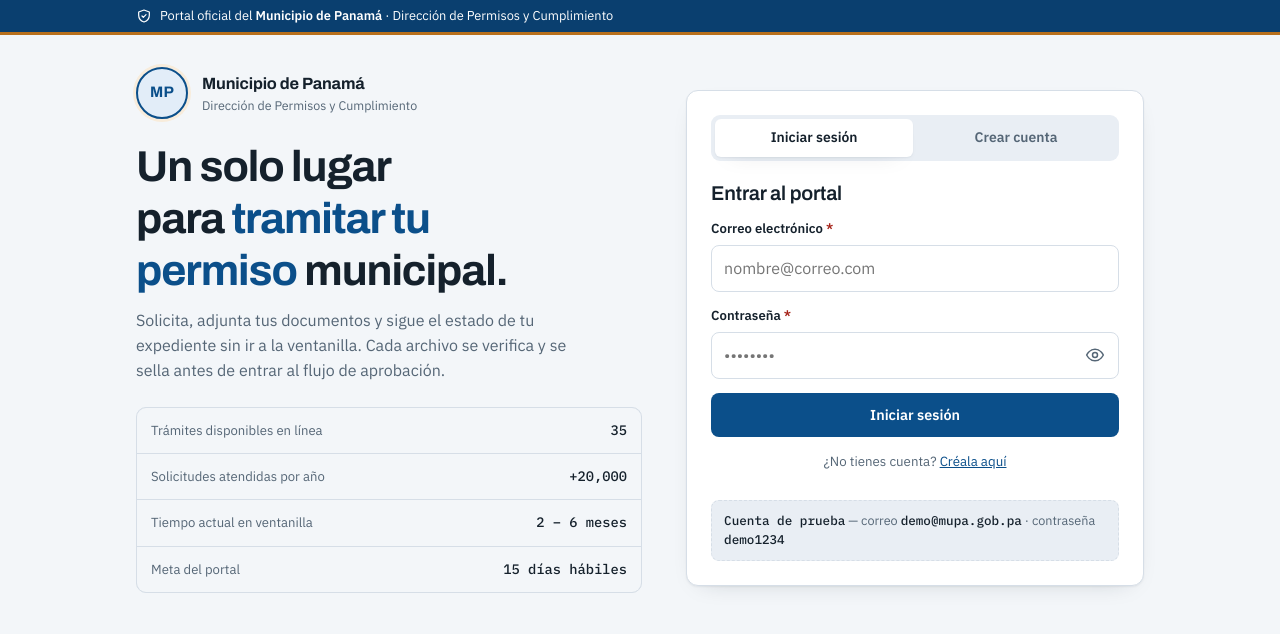
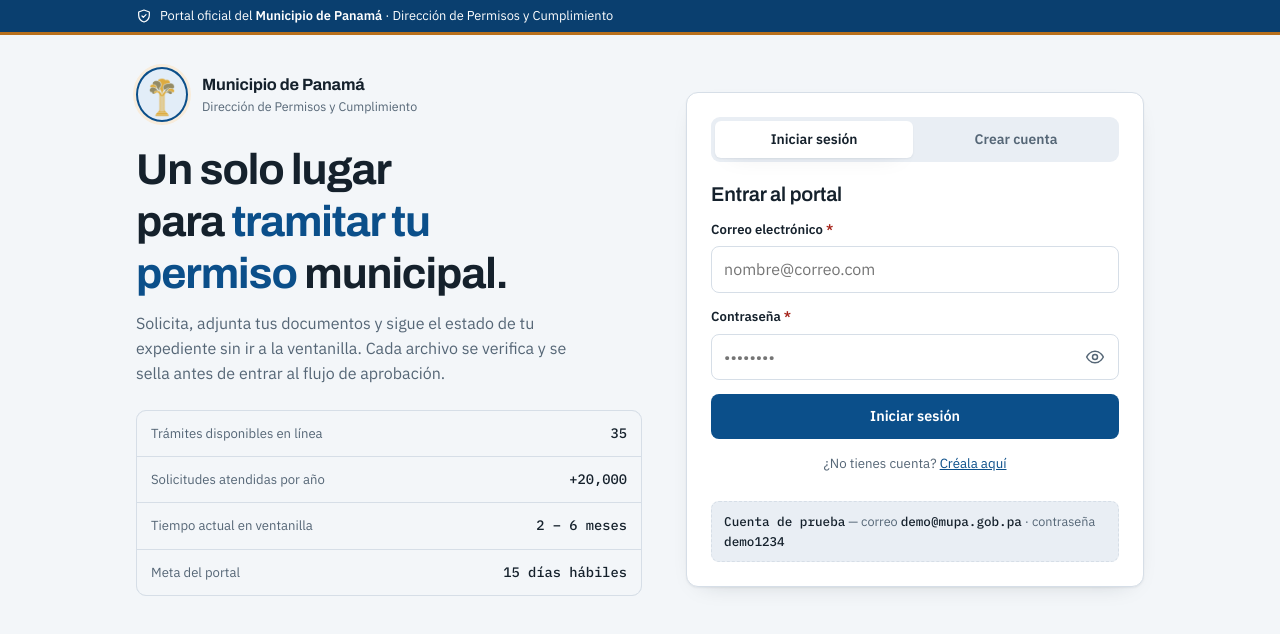
Before and after one commit to Mirandosky-12/Ing-de-Software, a plain HTML site: page portal-permisos/index.html in a window 1280 px wide. Drawn offline with Linux system fonts and the light colour scheme.

Commit message:
creación y carga del directorio src

```diff
--- a/portal-permisos/index.html
+++ b/portal-permisos/index.html
@@ -33,7 +33,9 @@
 
     <section>
       <div class="brandline">
-        <div class="seal" aria-hidden="true">MP</div>
+        <div class="seal" aria-hidden="true">
+          <img src="src/branding/THEMIS-Isotipo-250x400.png">
+        </div>
         <div>
           <div class="t1">Municipio de Panamá</div>
           <div class="t2">Dirección de Permisos y Cumplimiento</div>
--- a/portal-permisos/style.css
+++ b/portal-permisos/style.css
@@ -169,12 +169,26 @@ textarea{resize:vertical;min-height:88px}
 .auth-wrap{width:100%;max-width:1040px;margin:0 auto;padding-block:32px 48px;
   display:grid;grid-template-columns:1.05fr .95fr;gap:44px;align-items:center}
 @media (max-width:860px){.auth-wrap{grid-template-columns:1fr;gap:28px;padding-block:24px 36px}}
-.seal{
-  width:52px;height:52px;border-radius:50%;flex:none;
-  border:2px solid var(--brand);display:grid;place-items:center;
-  font-family:var(--display);font-weight:700;font-size:.95rem;color:var(--brand);
-  letter-spacing:.02em;background:var(--brand-soft);
-  box-shadow:0 0 0 3px var(--accent-soft);
+.seal {
+  width: 55px;
+  height: 55px;
+  flex: 0 0 52px;
+  border-radius: 50%;
+  border: 2px solid var(--brand);
+  display: grid;
+  place-items: center;
+  box-sizing: border-box;
+
+  overflow: visible;
+  background: var(--brand-soft);
+  box-shadow: 0 0 0 3px var(--accent-soft);
+}
+
+.seal img {
+  width: 75%;
+  height: 75%;
+  object-fit: contain;
+  display: block;
 }
 .brandline{display:flex;gap:14px;align-items:center;margin-bottom:22px}
 .brandline .t1{font-family:var(--display);font-weight:700;font-size:1.02rem;letter-spacing:-.01em}
```
Also changed, not shown: portal-permisos/src/branding/THEMIS-Isotipo-100x160.png (added), portal-permisos/src/branding/THEMIS-Isotipo-250x400.png (added), portal-permisos/src/branding/THEMIS-Logotipo-T-Columna-160x100.png (added), portal-permisos/src/branding/THEMIS-Logotipo-T-Columna-400x250.png (added).
